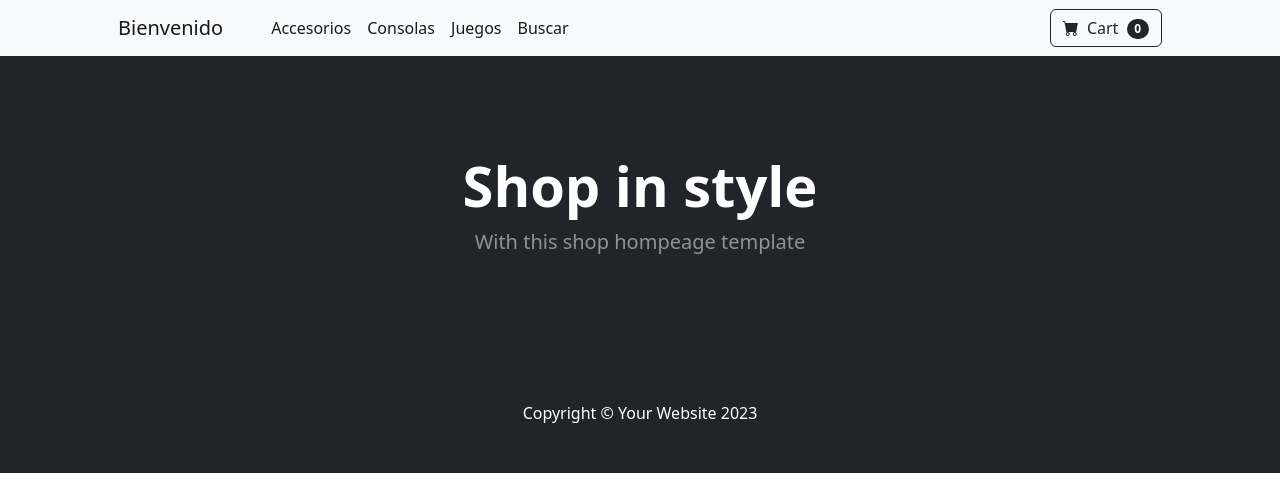
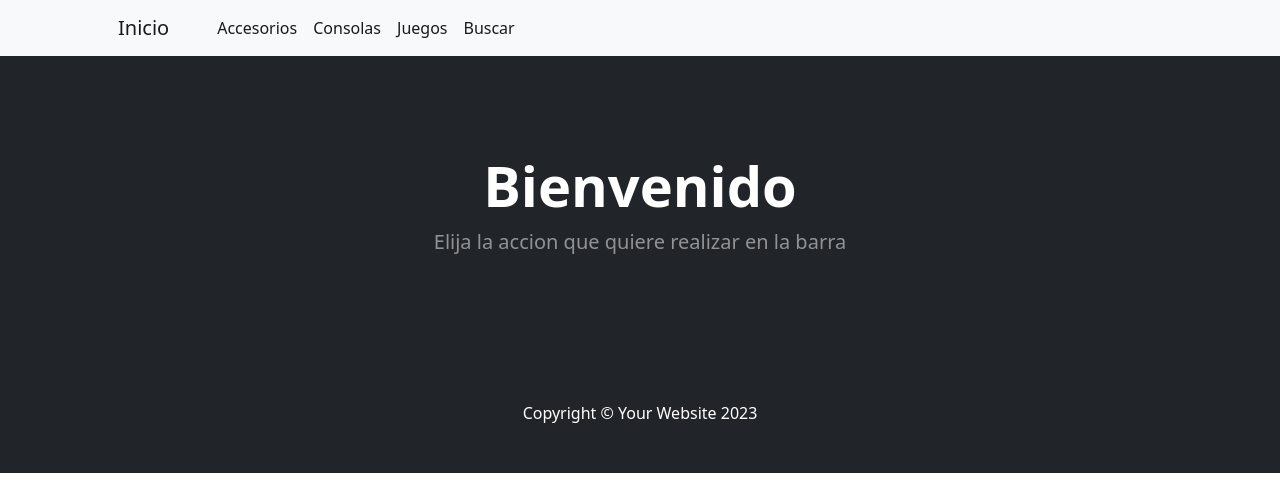
Before and after one commit to genji015/pagina-juegos, a Django app: page /tienda/ in a window 1280 px wide. Shown: the top 497 px of the page. Run offline with Django 4.2, Linux system fonts and the light colour scheme; some libraries are stand-ins or nearby versions.

Commit message:
5to commit

```diff
--- a/tienda_videojuegos/tienda/templates/tienda/index.html
+++ b/tienda_videojuegos/tienda/templates/tienda/index.html
@@ -18,7 +18,7 @@
         <!-- Navigation-->
         <nav class="navbar navbar-expand-lg navbar-light bg-light">
             <div class="container px-4 px-lg-5">
-                <a class="navbar-brand" href="#!">Bienvenido</a>
+                <a class="navbar-brand" href="{% url 'index' %}">Inicio</a>
                 <button class="navbar-toggler" type="button" data-bs-toggle="collapse" data-bs-target="#navbarSupportedContent" aria-controls="navbarSupportedContent" aria-expanded="false" aria-label="Toggle navigation"><span class="navbar-toggler-icon"></span></button>
                 <div class="collapse navbar-collapse" id="navbarSupportedContent">
                     <ul class="navbar-nav me-auto mb-2 mb-lg-0 ms-lg-4">
@@ -31,11 +31,7 @@
                         </li>
                     </ul>
                     <form class="d-flex">
-                        <button class="btn btn-outline-dark" type="submit">
-                            <i class="bi-cart-fill me-1"></i>
-                            Cart
-                            <span class="badge bg-dark text-white ms-1 rounded-pill">0</span>
-                        </button>
+
                     </form>
                 </div>
             </div>
@@ -44,8 +40,8 @@
         <header class="bg-dark py-5">
             <div class="container px-4 px-lg-5 my-5">
                 <div class="text-center text-white">
-                    <h1 class="display-4 fw-bolder">Shop in style</h1>
-                    <p class="lead fw-normal text-white-50 mb-0">With this shop hompeage template</p>
+                    <h1 class="display-4 fw-bolder">Bienvenido</h1>
+                    <p class="lead fw-normal text-white-50 mb-0">Elija la accion que quiere realizar en la barra</p>
                 </div>
             </div>
         </header>
```
Also changed, not shown: tienda_videojuegos/tienda/templates/tienda/base.html (+1 -6 lines).
